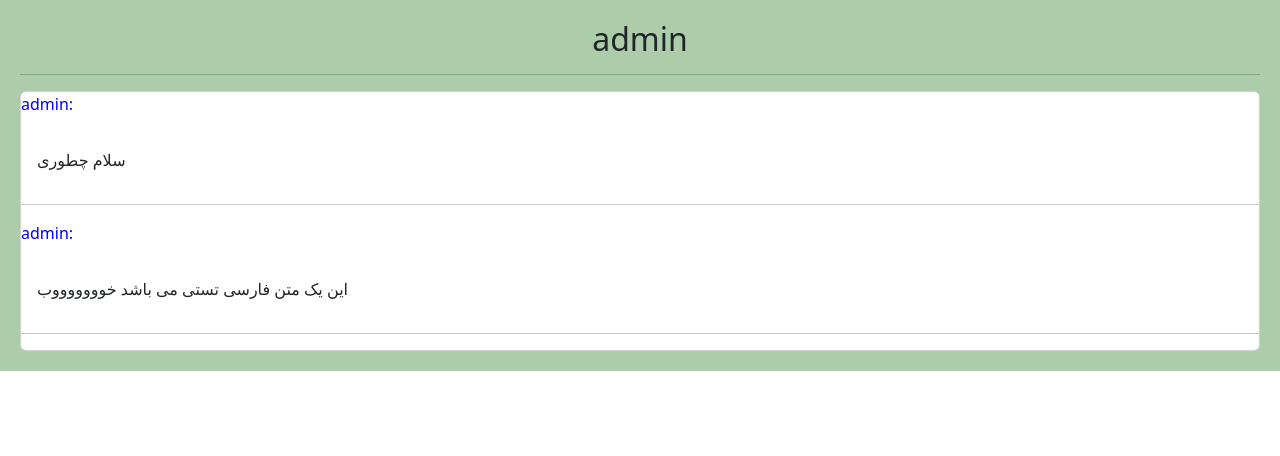
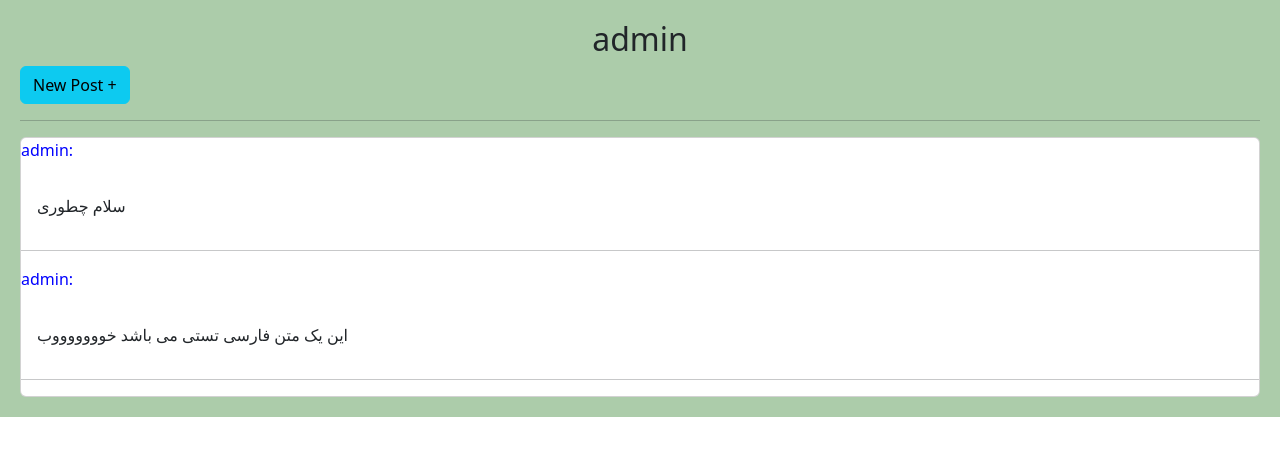
Before and after one commit to AkbarBeiramzadeh/twitter_2, a Django app: page /account/profile/1/ in a window 1280 px wide. Shown: the part 54-510 px from the top of the page. Run offline with Django 4.2, Linux system fonts and the light colour scheme; a user stored in the database is signed in; data comes from the database, SQL or seed files in the repository; both versions use the stored data as it was after the commit.

Commit message:
feat: added link for create new post

```diff
--- a/account/templates/account/profile.html
+++ b/account/templates/account/profile.html
@@ -6,11 +6,16 @@
 
 {% block content %}
     <h2 class="text-center">{{ user.username }}</h2>
+    {% if request.user.id == user.id %}
+        <a href="{% url 'home:post_create' %}" class="btn btn-info">New Post +</a>
+    {% endif %}
     <hr>
     <div class="card">
         {% for post in posts %}
             <p style="color: blue">{{ post.user }}:</p>
-            <a href="{{ post.get_absolute_url }}" class="card-body" style="text-decoration: none">{{ post.body|truncatewords:20 }}</a><hr>
+            <a href="{{ post.get_absolute_url }}" class="card-body"
+               style="text-decoration: none">{{ post.body|truncatewords:20 }}</a>
+            <hr>
         {% endfor %}
 
     </div>
```
Also changed, not shown: db.sqlite3.
